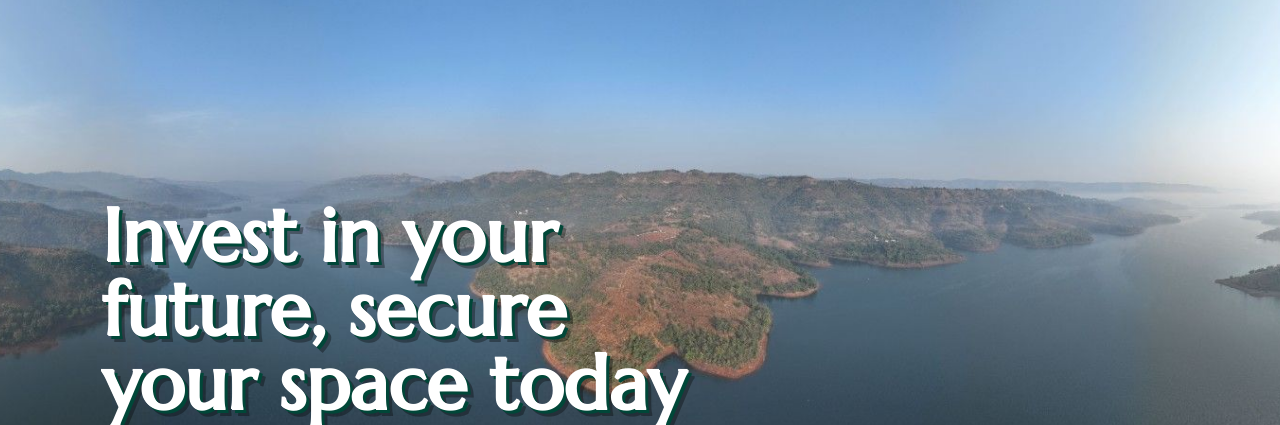
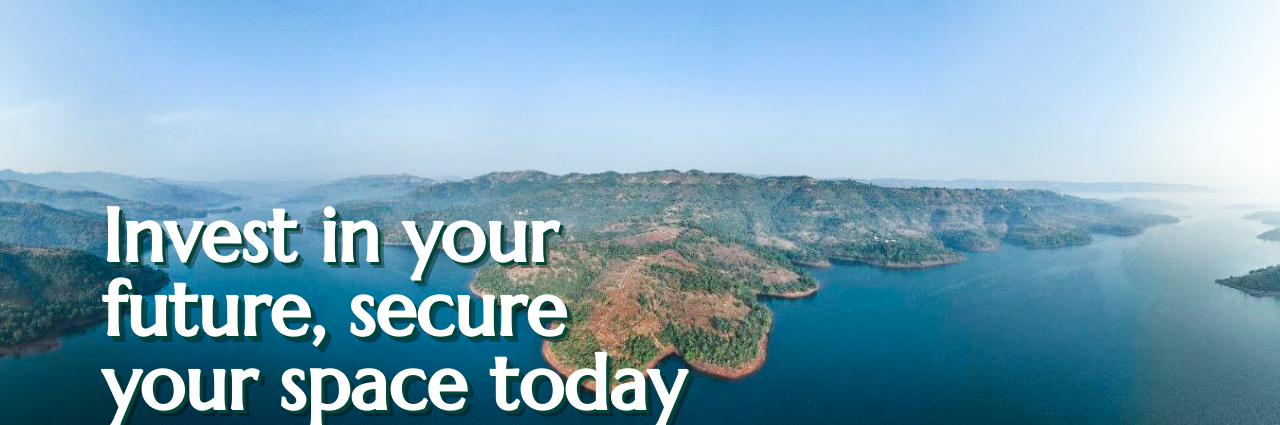
Before and after one commit to nishabukke/mp-realty, a plain HTML site: page index.html in a window 1280 px wide. Shown: the part 100-525 px from the top of the page. Drawn offline with nearby package versions, Linux system fonts and the light colour scheme.

Commit message:
banner change

```diff
--- a/style.css
+++ b/style.css
@@ -55,7 +55,7 @@ h1,h2,h3,h4,h5,h6,p{
 /* header css start */
 
 #header{
-    background-image: url('images/home-banner1.JPG');
+    background-image: url('images/home-banner.JPG');
     background-size: cover;
     background-position: center;
     height: 600px;
```
Also changed, not shown: images/home-banner.JPG (added).
